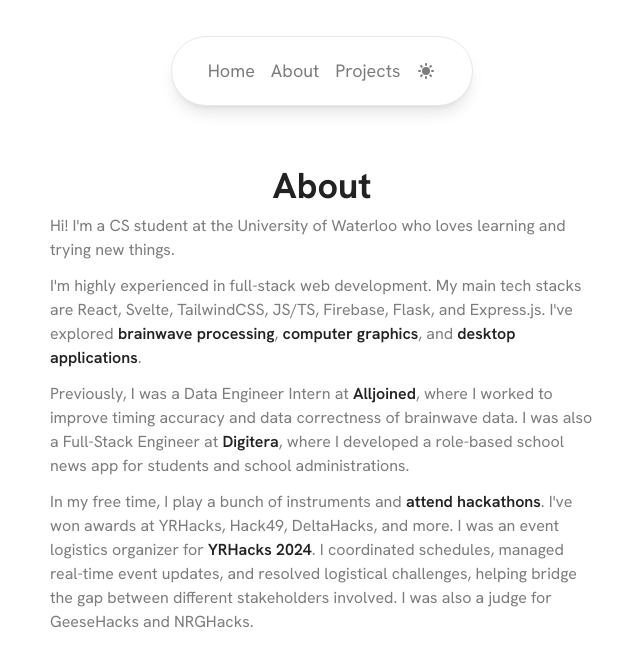
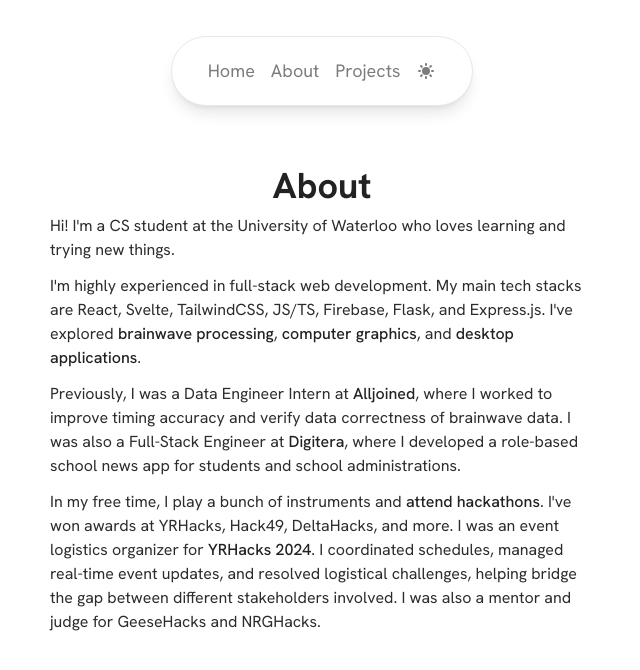
Before and after one commit to andrewchu16/andrewchu.ca, a Next.js app: page /about in a window 1280 px wide. Shown: the top 670 px of the page, without its empty margins (318-958 px from the left). Built offline with nearby package versions, Linux system fonts and the light colour scheme.

Commit message:
Change font colours

```diff
--- a/src/app/about/page.tsx
+++ b/src/app/about/page.tsx
@@ -6,7 +6,7 @@ export default function About() {
       <div className="min-h-screen w-screen flex flex-col">
         <div className="flex flex-col justify-center items-center flex-grow">
           <h1 className="text-4xl font-bold mb-2">About</h1>
-          <div className="max-w-[34rem] flex flex-col gap-3 text-secondary">
+          <div className="max-w-[34rem] flex flex-col gap-3 text-body">
             <p>
               Hi! I'm a CS student at the University of Waterloo who loves
               learning and trying new things.
@@ -31,7 +31,7 @@ export default function About() {
             <p>
               Previously, I was a Data Engineer Intern at{" "}
               <WebLink href="https://www.alljoined.com/">Alljoined</WebLink>,
-              where I worked to improve timing accuracy and data correctness of
+              where I worked to improve timing accuracy and verify data correctness of
               brainwave data. I was also a Full-Stack Engineer at{" "}
               <WebLink href="https://digitalmarketingplus.com/">
                 Digitera
@@ -49,7 +49,7 @@ export default function About() {
               <WebLink href="https://yrhacks.ca">YRHacks 2024</WebLink>. I
               coordinated schedules, managed real-time event updates, and
               resolved logistical challenges, helping bridge the gap between
-              different stakeholders involved. I was also a judge for GeeseHacks
+              different stakeholders involved. I was also a mentor and judge for GeeseHacks
               and NRGHacks.
             </p>
           </div>
--- a/src/app/globals.css
+++ b/src/app/globals.css
@@ -10,12 +10,14 @@ body {
 :root {
   --background: #ffffff;
   --primary: #222222;
+  --body: #2c2c2c;
   --secondary: #7c7c7c;
 }
 
 .dark {
   --background: #242424;
   --primary: #eaeaea;
+  --body: #bbbbbb;
   --secondary: #999999;
 }
 
--- a/src/components/utils/WebLink.tsx
+++ b/src/components/utils/WebLink.tsx
@@ -7,7 +7,7 @@ interface WebLinkProps {
 
 export default function WebLink({ href, children }: WebLinkProps) {
   return (
-    <a href={href} className="font-semibold text-primary hover:underline">
+    <a href={href} className="font-medium text-primary hover:underline">
       {children}
     </a>
   );
--- a/tailwind.config.ts
+++ b/tailwind.config.ts
@@ -16,6 +16,7 @@ export default {
         background: "var(--background)",
         primary: "var(--primary)",
         secondary: "var(--secondary)",
+        body: "var(--body)",
       },
     },
   },
```
